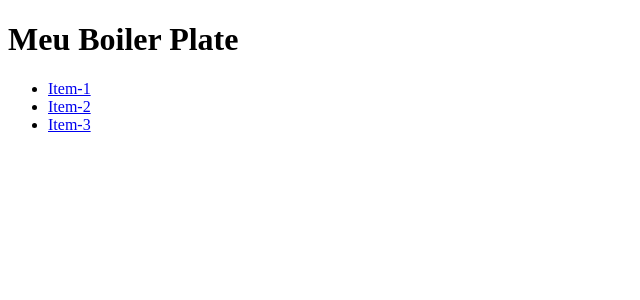
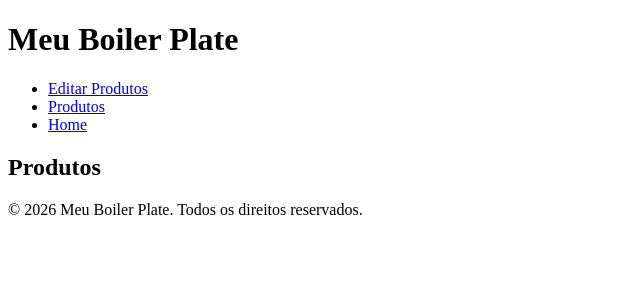
Before and after one commit to 1TDSPw-26/front-2sem-aula-07, a React (Vite) app in the folder my-app/: page /produtos in a window 1280 px wide. Shown: the top 300 px of the page, without its empty margins (0-640 px from the left). Built offline with nearby package versions, Linux system fonts and the light colour scheme.

Commit message:
feat: dominando router com page de erro, card, produtos

```diff
--- a/my-app/src/App.tsx
+++ b/my-app/src/App.tsx
@@ -1,4 +1,8 @@
+import { Outlet } from "react-router";
 import Cabecalho from "./components/Cabecalho/Cabecalho";
+import Card from "./components/Card/Card";
+import Conteudo from "./components/Conteudo/Conteudo";
+import Rodape from "./components/Rodape/Rodape";
 
 export default function App(){
 
@@ -8,11 +12,10 @@ export default function App(){
 
 
        {/* Crie aqui um componente que represente o conteúdo */}
-
-
+<Outlet/>
 
        {/* Crie aqui um componente que represente o rodapé */}
-
+        <Rodape/>
 
     </div>
 
--- a/my-app/src/components/Cabecalho/Cabecalho.tsx
+++ b/my-app/src/components/Cabecalho/Cabecalho.tsx
@@ -1,3 +1,5 @@
+import { Link } from "react-router";
+
 export default function Cabecalho() {
 
     return (
@@ -5,9 +7,9 @@ export default function Cabecalho() {
             <h1>Meu Boiler Plate</h1>
             <nav>
                 <ul>
-                    <li><a href="#">Item-1</a></li>
-                    <li><a href="#">Item-2</a></li>
-                    <li><a href="#">Item-3</a></li>
+                    <li><Link  to="/editar-produtos">Editar Produtos</Link></li>
+                    <li><Link  to="/produtos">Produtos</Link></li>
+                    <li><Link  to="/">Home</Link></li>
                 </ul>
             </nav>
         </header>
--- /dev/null
+++ b/my-app/src/components/Card/Card.tsx
@@ -0,0 +1,6 @@
+export default function Card(){
+    return (
+        <div>
+        </div>
+    );
+}
--- /dev/null
+++ b/my-app/src/components/Conteudo/Conteudo.tsx
@@ -0,0 +1,9 @@
+export default function Conteudo() {
+
+    return (
+        <main>
+            <h2>Conteúdo</h2>
+            <p>Este é o conteúdo principal do boiler plate.</p>
+        </main>
+    );
+}
--- /dev/null
+++ b/my-app/src/components/Rodape/Rodape.tsx
@@ -0,0 +1,8 @@
+export default function Rodape() {
+
+    return (
+        <footer>
+            <p>&copy; {new Date().getFullYear()} Meu Boiler Plate. Todos os direitos reservados.</p>
+        </footer>
+    );
+}
--- a/my-app/src/main.tsx
+++ b/my-app/src/main.tsx
@@ -1,10 +1,30 @@
+
 import { StrictMode } from 'react'
 import { createRoot } from 'react-dom/client'
+import App from './App.tsx'
 
-import App from './App.tsx'
+
+//Importar os objetos de rotas:
+import { createBrowserRouter, RouterProvider } from 'react-router';
+
+//Importação dos componentes de ROTAS
+import EditarProdutos from './routes/EditarProdutos/index.tsx';
+import ErrorPage from './routes/ErrorPage/index.tsx';
+import Home from './routes/Home/index.tsx';
+import Produtos from './routes/Produtos/index.tsx';
+
+//Montar um objeto que retorna uma props com as rotas:
+const router = createBrowserRouter([
+  {path: '/', element: <App />, errorElement: <ErrorPage />,children:[
+    {path: '/', element: <Home />},
+    {path: '/produtos', element: <Produtos />},
+    {path: '/editar-produtos', element: <EditarProdutos />},
+    {path: '*', element: <ErrorPage />}
+  ]}
+]);
 
 createRoot(document.getElementById('root')!).render(
   <StrictMode>
-    <App />
+    <RouterProvider router={router} />
   </StrictMode>,
 )
--- /dev/null
+++ b/my-app/src/routes/EditarProdutos/index.tsx
@@ -0,0 +1,6 @@
+
+export default function EditarProdutos() {
+  return (
+    <h2>Editar Produtos</h2>
+  )
+}
--- /dev/null
+++ b/my-app/src/routes/ErrorPage/index.tsx
@@ -0,0 +1,6 @@
+
+export default function ErrorPage() {
+  return (
+    <h2>ErrorPage</h2>
+  )
+}
--- /dev/null
+++ b/my-app/src/routes/Home/index.tsx
@@ -0,0 +1,8 @@
+
+export default function Home() {
+  return (
+    <main>
+        <h2>Home</h2>
+    </main>
+  )
+}
--- /dev/null
+++ b/my-app/src/routes/Produtos/index.tsx
@@ -0,0 +1,8 @@
+
+export default function Produtos() {
+  return (
+    <main>
+        <h2>Produtos</h2>
+    </main>
+  )
+}
```
Also changed, not shown: my-app/eslint.config.js (added, +22 -0 lines), my-app/package.json (+8 -1 lines).
